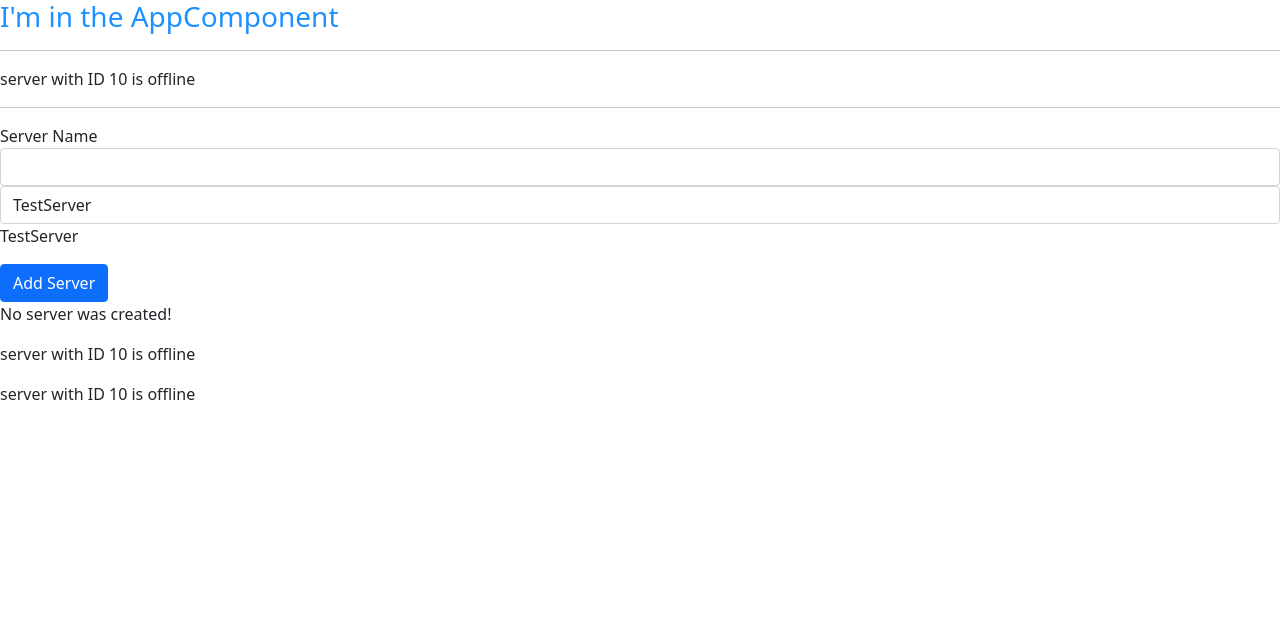
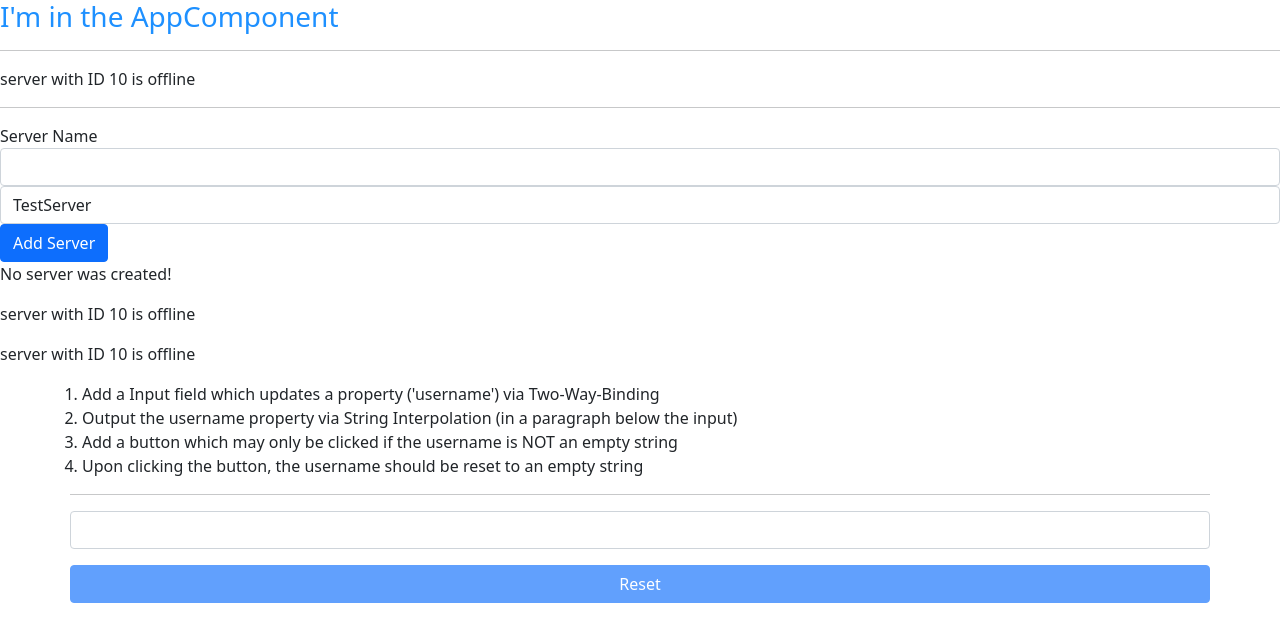
Before and after one commit to laukikrupne/angularApp, an Angular app: page / in a window 1280 px wide. Shown: the top 642 px of the page. Built offline with nearby package versions, Linux system fonts and the light colour scheme.

Commit message:
Assignment 2

```diff
--- a/src/app/app.module.ts
+++ b/src/app/app.module.ts
@@ -5,12 +5,14 @@ import { AppComponent } from './app.component';
 import {ServerComponent} from "./server/server.component";
 import { ServersComponent } from './servers/servers.component';
 import {FormsModule} from "@angular/forms";
+import { AssignmentComponent } from './assignment/assignment.component';
 
 @NgModule({
   declarations: [
     AppComponent,
     ServerComponent,
-    ServersComponent
+    ServersComponent,
+    AssignmentComponent
   ],
   imports: [
     BrowserModule,
--- /dev/null
+++ b/src/app/assignment/assignment.component.html
@@ -0,0 +1,22 @@
+<div class="container">
+  <div class="row">
+    <ol>
+      <li>Add a Input field which updates a property ('username') via Two-Way-Binding</li>
+      <li>Output the username property via String Interpolation (in a paragraph below the input)</li>
+      <li>Add a button which may only be clicked if the username is NOT an empty string</li>
+      <li>Upon clicking the button, the username should be reset to an empty string </li>
+    </ol>
+    <hr>
+    <input
+      type="text"
+      class="form-control"
+      [(ngModel)]="username"
+    >
+    <p [innerText]="username ? username : ''"></p>
+    <button
+      class="btn btn-primary"
+      [disabled]="!username || ''"
+      (click)="makeUsernameEmpty($event)"
+    >Reset</button>
+  </div>
+</div>
--- /dev/null
+++ b/src/app/assignment/assignment.component.ts
@@ -0,0 +1,19 @@
+import { Component, OnInit } from '@angular/core';
+
+@Component({
+  selector: 'app-assignment',
+  templateUrl: './assignment.component.html',
+  styleUrls: ['./assignment.component.css']
+})
+export class AssignmentComponent implements OnInit {
+  username: any;
+
+  constructor() { }
+
+  ngOnInit(): void {
+  }
+
+  makeUsernameEmpty(event: any) {
+    this.username = "";
+  }
+}
--- a/src/app/servers/servers.component.html
+++ b/src/app/servers/servers.component.html
@@ -9,9 +9,9 @@
   class="form-control"
   [(ngModel)]="serverName"
 >
-<p>
+<!--<p>
   {{serverName}}
-</p>
+</p>-->
 <button
   class="btn btn-primary"
   [disabled]="!allowNewServer"
@@ -21,3 +21,4 @@
 <p>{{ serverCreationStatus }}</p>
 <app-server></app-server>
 <app-server></app-server>
+<app-assignment></app-assignment>
--- a/src/app/servers/servers.component.ts
+++ b/src/app/servers/servers.component.ts
@@ -20,10 +20,10 @@ export class ServersComponent implements OnInit {
   }
 
   onCreateServer() {
-    this.serverCreationStatus = 'Server was created';
+    this.serverCreationStatus = 'Server was created ' + this.serverName;
   }
 
-  onUpdateServerName(event: any) {
+   onUpdateServerName(event: any) {
     this.serverName = (<HTMLInputElement>event.target).value;
   }
 }
```
Also changed, not shown: src/app/assignment/assignment.component.css (added).
